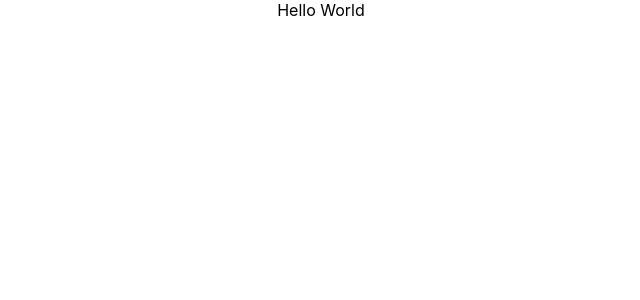
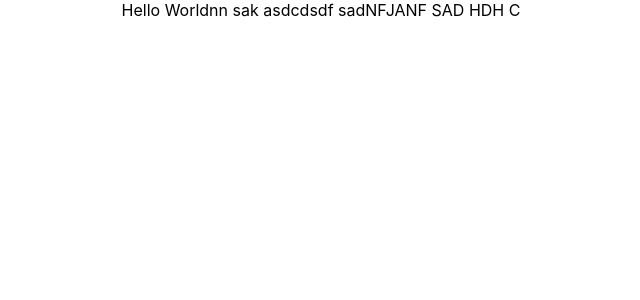
Before and after one commit to Subbarajugit/gamesUI, a React (Create React App) app: page / in a window 1280 px wide. Shown: the top 300 px of the page, without its empty margins (319-959 px from the left). Built offline with nearby package versions, Linux system fonts and the light colour scheme.

Commit message:
base code

```diff
--- a/src/App.tsx
+++ b/src/App.tsx
@@ -1,12 +1,9 @@
-import React from 'react';
 import './App.css';
 
+import React from 'react';
+
 function App() {
-  return (
-    <div className="App">
-      Hello World
-    </div>
-  );
+  return <div className="App">Hello Worldnn sak asdcdsdf sadNFJANF SAD HDH C</div>;
 }
 
 export default App;
```
Also changed, not shown: package.json (+7 -0 lines), src/index.tsx (+4 -4 lines), .eslintrc.json, 2 other files (tests, documents, lock files or other folders).
